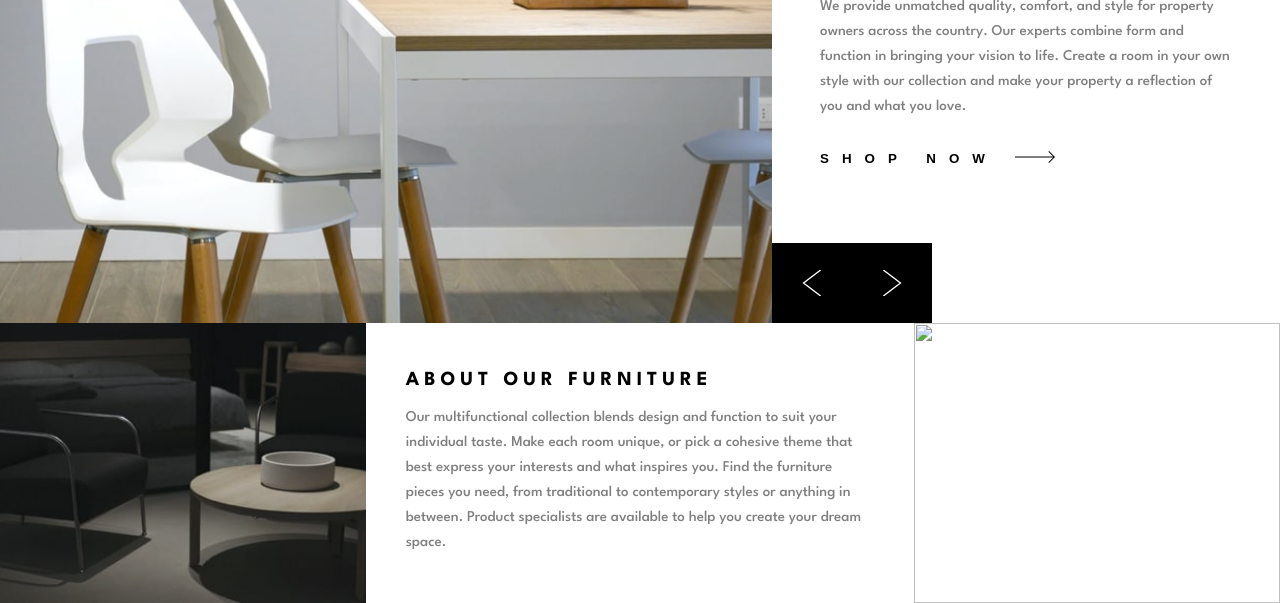
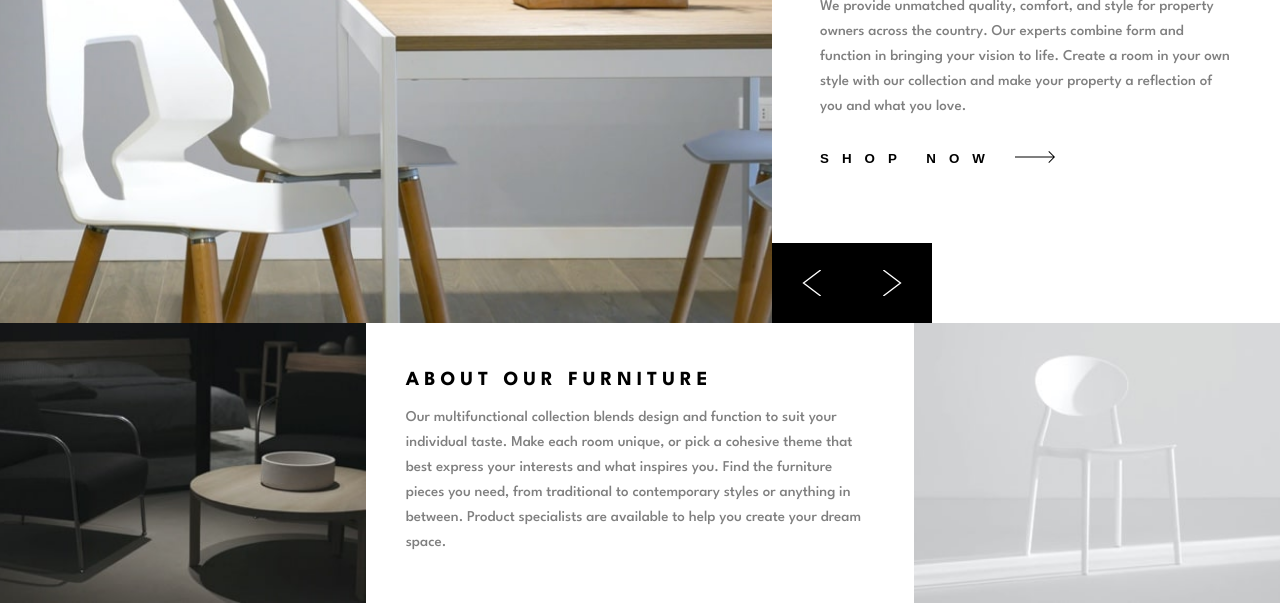
Before and after one commit to caloyv/room-homepage, a plain HTML site: page index.html in a window 1280 px wide. Shown: the part 197-800 px from the top of the page. Drawn offline with Linux system fonts and the light colour scheme; the site is published under a folder, as on GitHub Pages, so addresses that start at the root find nothing; a web font is replaced by a local one.

Commit message:
Update index.html

```diff
--- a/index.html
+++ b/index.html
@@ -66,7 +66,7 @@
       </div>
     </div>
     <div class="grid-5">
-      <img class="about-light-img" src="/images/image-about-light.jpg" alt="">
+      <img class="about-light-img" src="./images/image-about-light.jpg" alt="">
     </div>
   </main>
 
```
